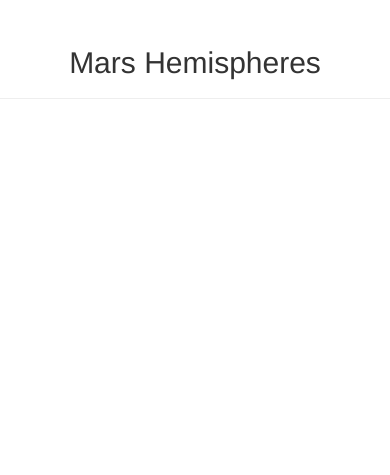
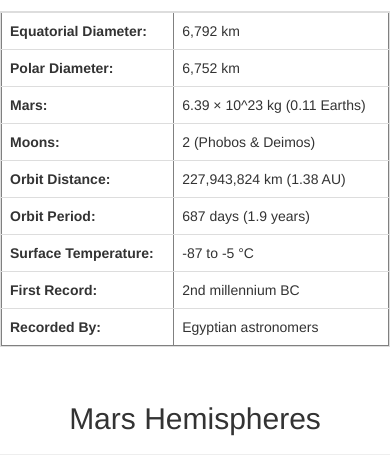
Before and after one commit to Scottiepip/Mission-to-Mars, a Flask app: page / in a window 390 px wide. Shown: the part 650-1125 px from the top of the page. Before the commit the page ends 749 px from the top, so only its background shows below. Run offline with Flask 2, Linux system fonts and the light colour scheme; data that the repository does not hold is empty; some libraries are stand-ins or nearby versions.

Commit message:
Update index.html

```diff
--- a/templates/index.html
+++ b/templates/index.html
@@ -16,7 +16,7 @@
       <div class="jumbotron text-center">
         <h1>Mission to Mars</h1>
         <!-- Add a button to activate scraping script -->
-        <p><a class="btn btn-primary btn-lg" href="/scrape" role="button">Scrape New Data</a></p>
+        <p><a class="btn btn-info btn-default" href="/scrape" role="button">Scrape New Data</a></p>
       </div>
 
       <!-- Add section for Mars News -->
@@ -47,12 +47,58 @@
 
         <div class="col-md-4">
           <!-- Mars Facts -->
-          <div class="row" id="mars-facts">
-            <h4>Mars Facts</h4>
-            {{ mars.facts | safe }}
-          </div>
+            <div class="row" id="mars-facts">
+                <h3>Mars Facts</h3>
+                    <div class="table-responsive">
+                        <!--<table class="dataframe table bordeless" style="background-color: black; color: navajowhite;">{{mars.facts | safe}}</table>-->
+                        <table border="1" class="dataframe table">
+                            <thead>
+                              <tr style="text-align: right;">
+                              </tr>
+                            </thead>
+                            <tbody>
+                              <tr>
+                                <th>Equatorial Diameter:</th>
+                                <td>6,792 km</td>
+                              </tr>
+                              <tr>
+                                <th> Polar Diameter:</th>
+                                <td>6,752 km</td>
+                              </tr>
+                              <tr>
+                                <th>Mars:</th>
+                                <td>6.39 × 10^23 kg (0.11 Earths)</td>
+                              </tr>
+                              <tr>
+                                <th>Moons:</th>
+                                <td>2 (Phobos &amp; Deimos)</td>
+                              </tr>
+                              <tr>
+                                <th>Orbit Distance:</th>
+                                <td>227,943,824 km (1.38 AU)</td>
+                              </tr>
+                              <tr>
+                                <th>Orbit Period:</th>
+                                <td>687 days (1.9 years)</td>
+                              </tr>
+                              <tr>
+                                <th>Surface Temperature:</th>
+                                <td>-87 to -5 °C</td>
+                              </tr>
+                              <tr>
+                                <th>First Record:</th>
+                                <td>2nd millennium BC</td>
+                              </tr>
+                              <tr>
+                                <th>Recorded By:</th>
+                                <td>Egyptian astronomers</td>
+                              </tr>
+                            </tbody>
+                          </table>
+                    </div>
+            </div>
         </div>
-      </div>
+    </div>
 
       <!-- Section for Mars Hemispheres -->
       <div class="row" id="mars-hemispheres">
@@ -61,7 +107,7 @@
         </div>
 
         {% for hemisphere in mars.hemispheres %}
-        <div class="col-md-6">
+        <div class="col-md-3">
           <div class="thumbnail">
             <img src="{{hemisphere.img_url | default('static/images/error.png', true)}}" alt="...">
             <div class="caption">
```
